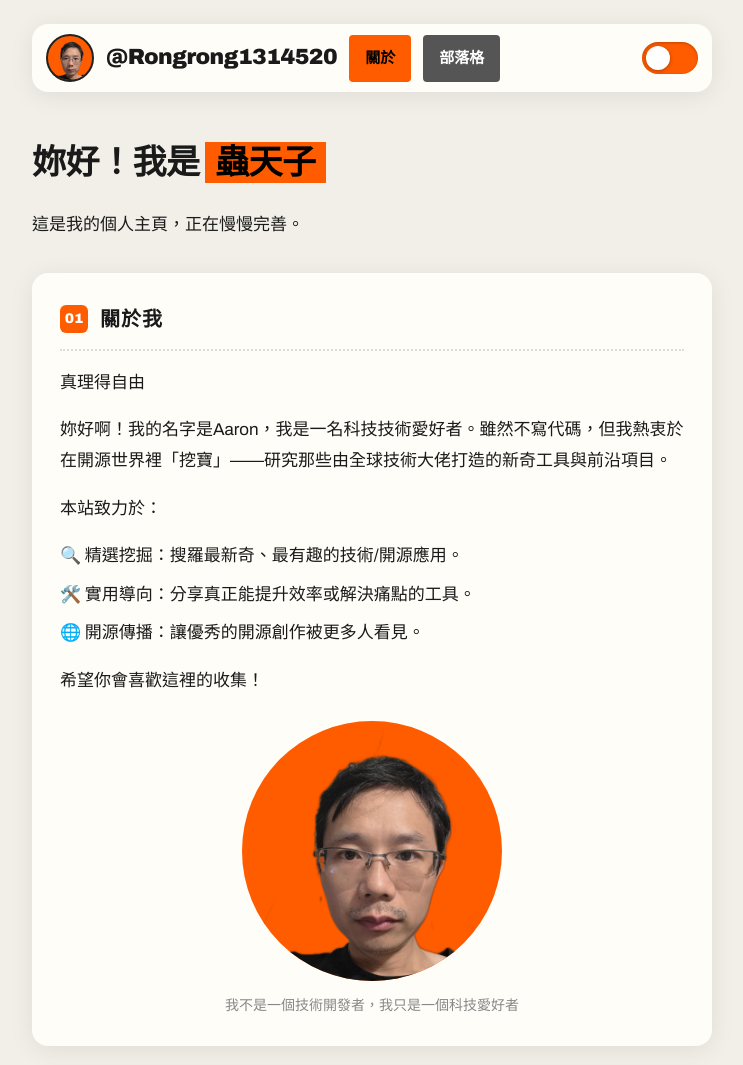
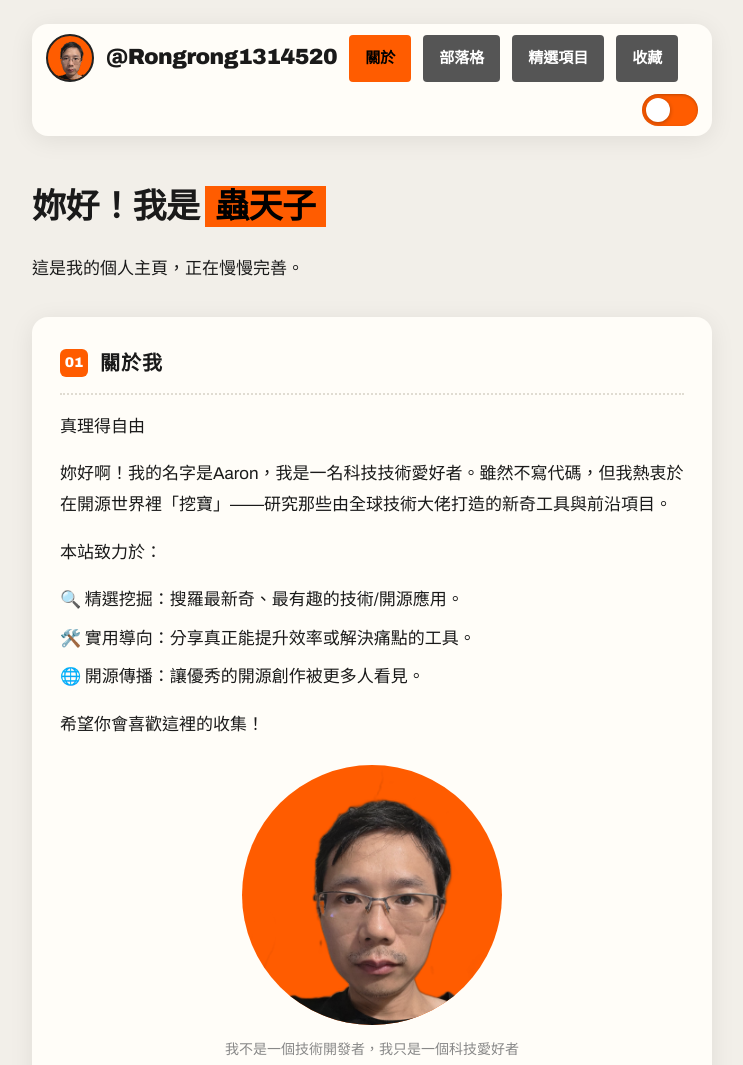
Before and after one commit to Rongrong1314520/Rongrong1314520.github.io, a plain HTML site: page index.html in a window 1280 px wide. Shown: the top 1065 px of the page, without its empty margins (268-1011 px from the left). Drawn offline with Linux system fonts and the light colour scheme.

Commit message:
Add nav tabs for 精選項目 and 收藏

```diff
--- a/index.html
+++ b/index.html
@@ -21,7 +21,8 @@
   .nav-tab { text-decoration: none; font-weight: 700; font-size: 15px; padding: 10px 16px; border-radius: 4px; }
   .nav-tab-about { background: var(--orange); color: #000; }
   .nav-tab-blog { background: #555; color: #fff; }
-  .nav-tabs { display: flex; gap: 12px; }
+  .nav-tab-gray { background: #555; color: #fff; }
+  .nav-tabs { display: flex; gap: 12px; flex-wrap: wrap; }
   .switch { margin-left: auto; width: 56px; height: 32px; border-radius: 999px; background: var(--orange); border: none; cursor: pointer; position: relative; flex-shrink: 0; box-shadow: inset 0 1px 3px rgba(0,0,0,0.25); }
   .switch .knob { position: absolute; top: 4px; left: 4px; width: 24px; height: 24px; border-radius: 50%; background: #fff; box-shadow: 0 1px 4px rgba(0,0,0,0.3); transition: transform 0.2s; }
   body.dark .switch .knob { transform: translateX(24px); }
@@ -97,6 +98,8 @@
       <div class="nav-tabs">
         <a class="nav-tab nav-tab-about" href="#about">關於</a>
         <a class="nav-tab nav-tab-blog" href="#blog">部落格</a>
+        <a class="nav-tab nav-tab-gray" href="#projects">精選項目</a>
+        <a class="nav-tab nav-tab-gray" href="#favorites">收藏</a>
       </div>
       <button class="switch" id="theme-toggle" aria-label="切換深色淺色"><span class="knob"></span></button>
     </nav>
@@ -133,7 +136,7 @@
       <p>手機必須開機在線、App 要在後台活著才能發；簡訊費還是運營商照常收。它適合需要程序化收發簡訊的場景，比如通知、驗證、自動化，如果只是平時手動發簡訊，普通簡訊 App 就夠了。</p>
       <p>官網：<a href="https://httpsms.com" target="_blank" rel="noopener">httpsms.com</a>｜文檔：<a href="https://docs.httpsms.com" target="_blank" rel="noopener">docs.httpsms.com</a>｜開源倉庫：<a href="https://github.com/NdoleStudio/httpsms" target="_blank" rel="noopener">github.com/NdoleStudio/httpsms</a></p>
       <hr class="project-divider">
-      <p><strong>收藏：鏈上消息源清單</strong></p>
+      <p id="favorites"><strong>收藏：鏈上消息源清單</strong></p>
       <p style="color: var(--muted); font-size: 14px;">2026 年 11 月 1 日｜整理自 <a href="https://x.com/Web300fa/status/2116007979191578882" target="_blank" rel="noopener">@Web300fa</a> 2026 年 10 月 30 日的推文</p>
       <p>一份按用途分好的鏈上消息源清單，留著出大事的時候查。</p>
       <p><strong>第一時間快訊</strong></p>
```
